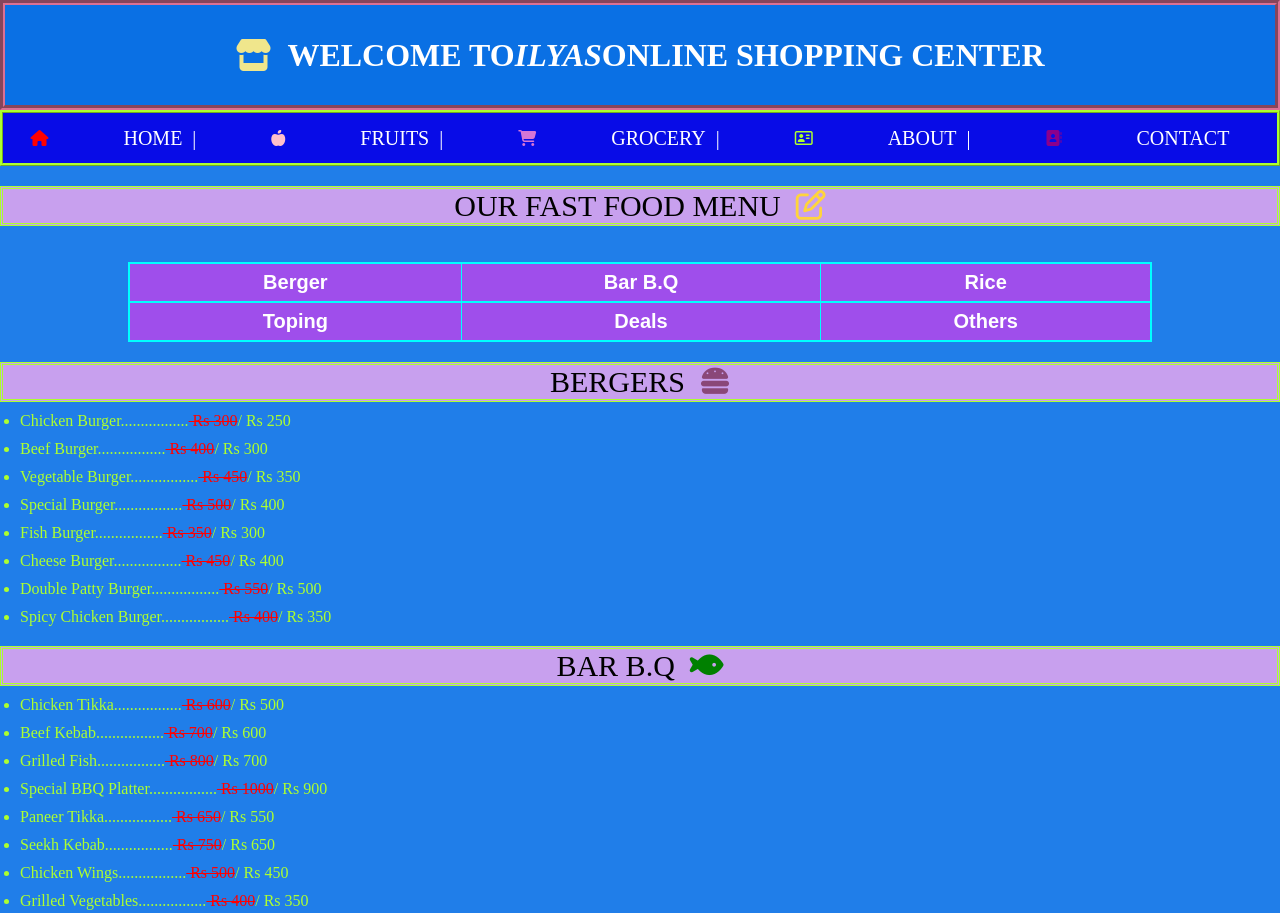
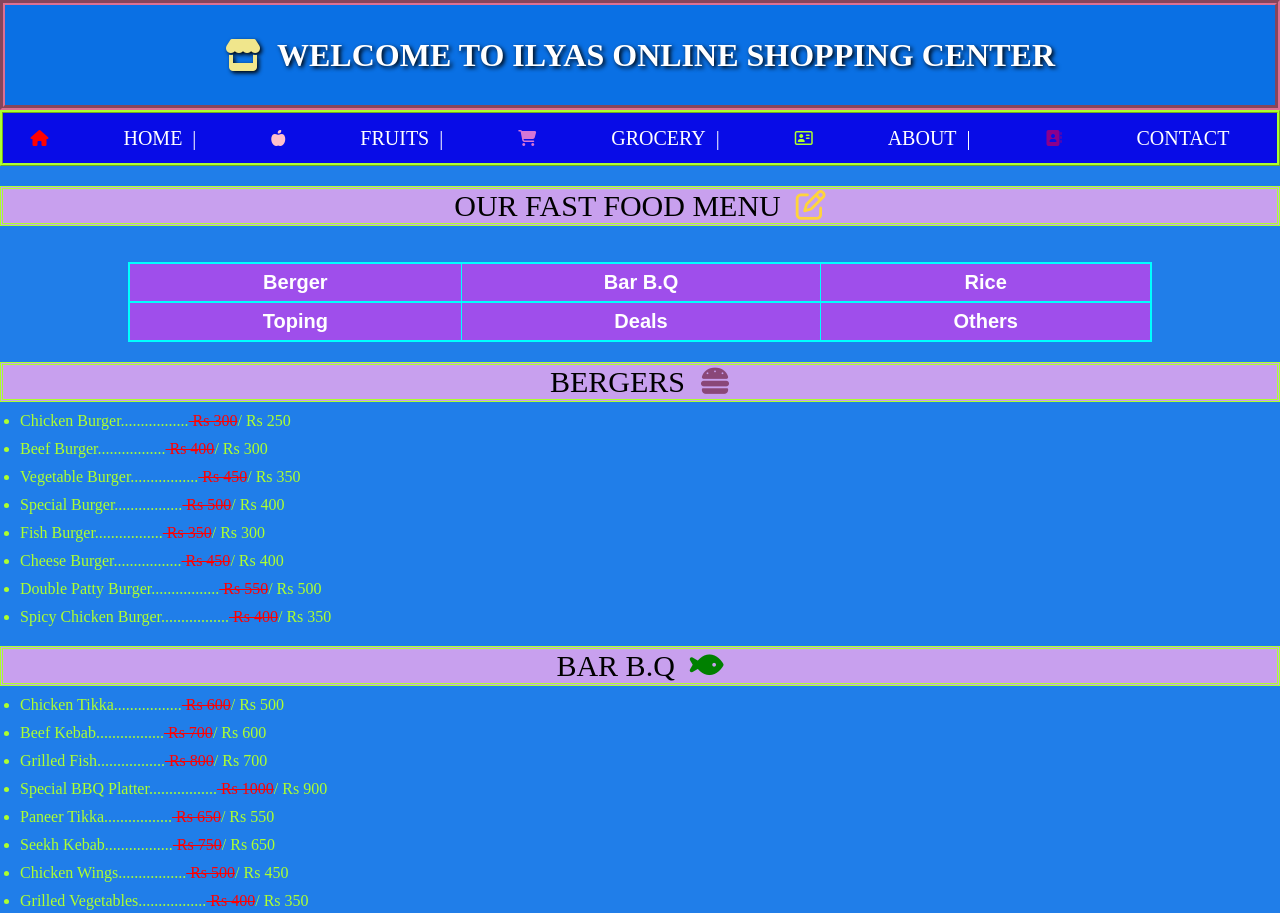
Before and after one commit to milyas1264/CSS-1-Online-Store, a plain HTML site: page index.html in a window 1280 px wide. Shown: the top 913 px of the page. Drawn offline with Linux system fonts and the light colour scheme.

Commit message:
add shadow h1 and h2

```diff
--- a/index.html
+++ b/index.html
@@ -9,7 +9,7 @@
 </head>
 <body>
     <header>
-        <h1><i id="str" class="fa-solid fa-store" style="color: khaki;">&nbsp;&nbsp;</i>WelCome to <i>ilyas</i> Online Shopping Center</h1>
+        <h1><i id="str" class="fa-solid fa-store" style="color: khaki;">&nbsp;&nbsp;</i>WelCome to ilyas Online Shopping Center</h1>
         <nav>
 
             <i class="fa-solid fa-house" style="color: red;"></i><a href="#">HOME&nbsp;&nbsp;|</a>
--- a/store.css
+++ b/store.css
@@ -9,6 +9,7 @@ h1, h2{
     display: flex; justify-content: center; text-transform: uppercase;
     align-items: center;border: 5px groove palevioletred;
     background-color: rgb(10, 112, 228);height: 100px; color: white;
+    text-shadow: 2px 2px 4px #000000;
 }
 #con{background-color: blue;margin-bottom: 2px;}
 #ilyas{background-color: rgb(219, 16, 175);margin-bottom: 2px;}
```
